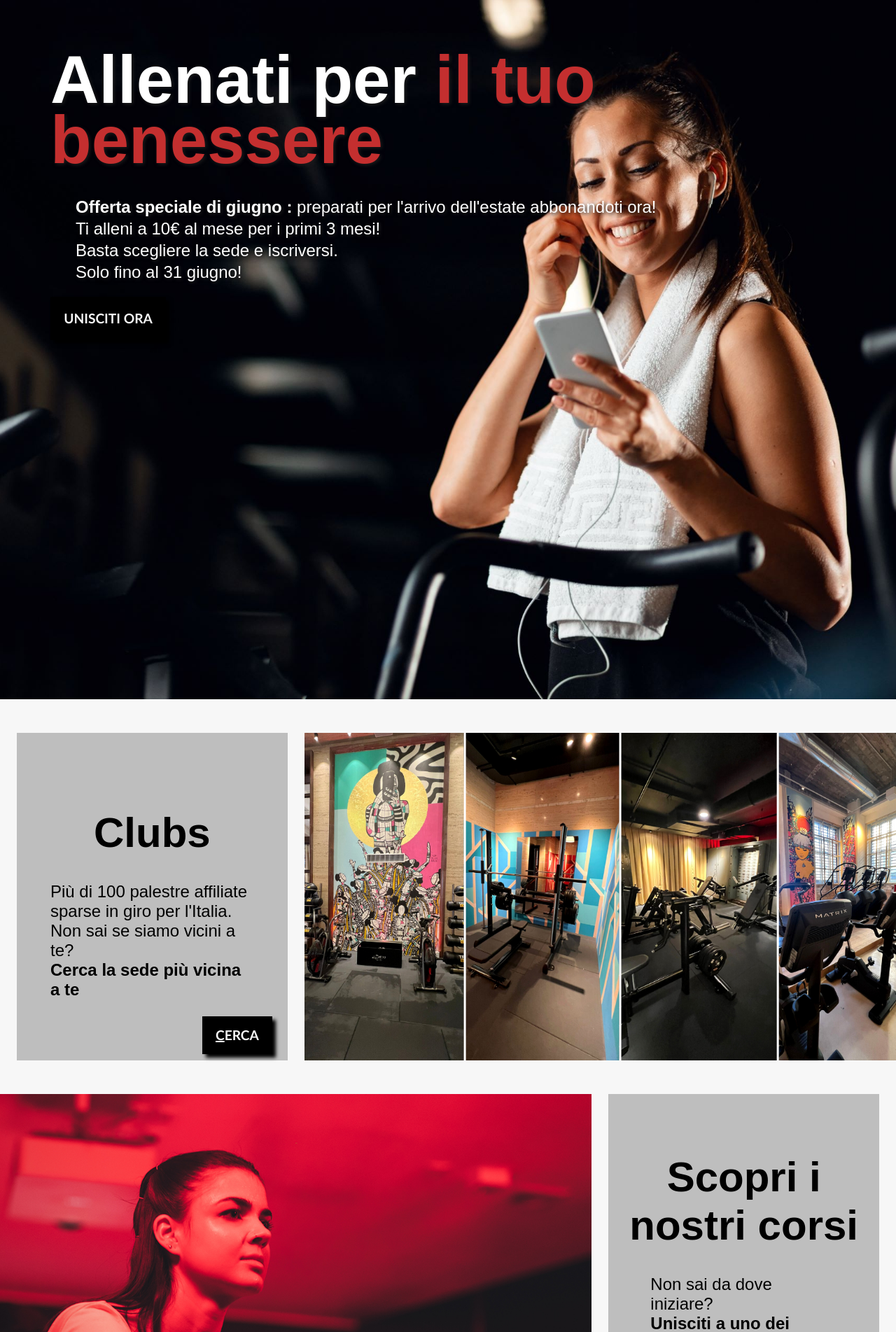
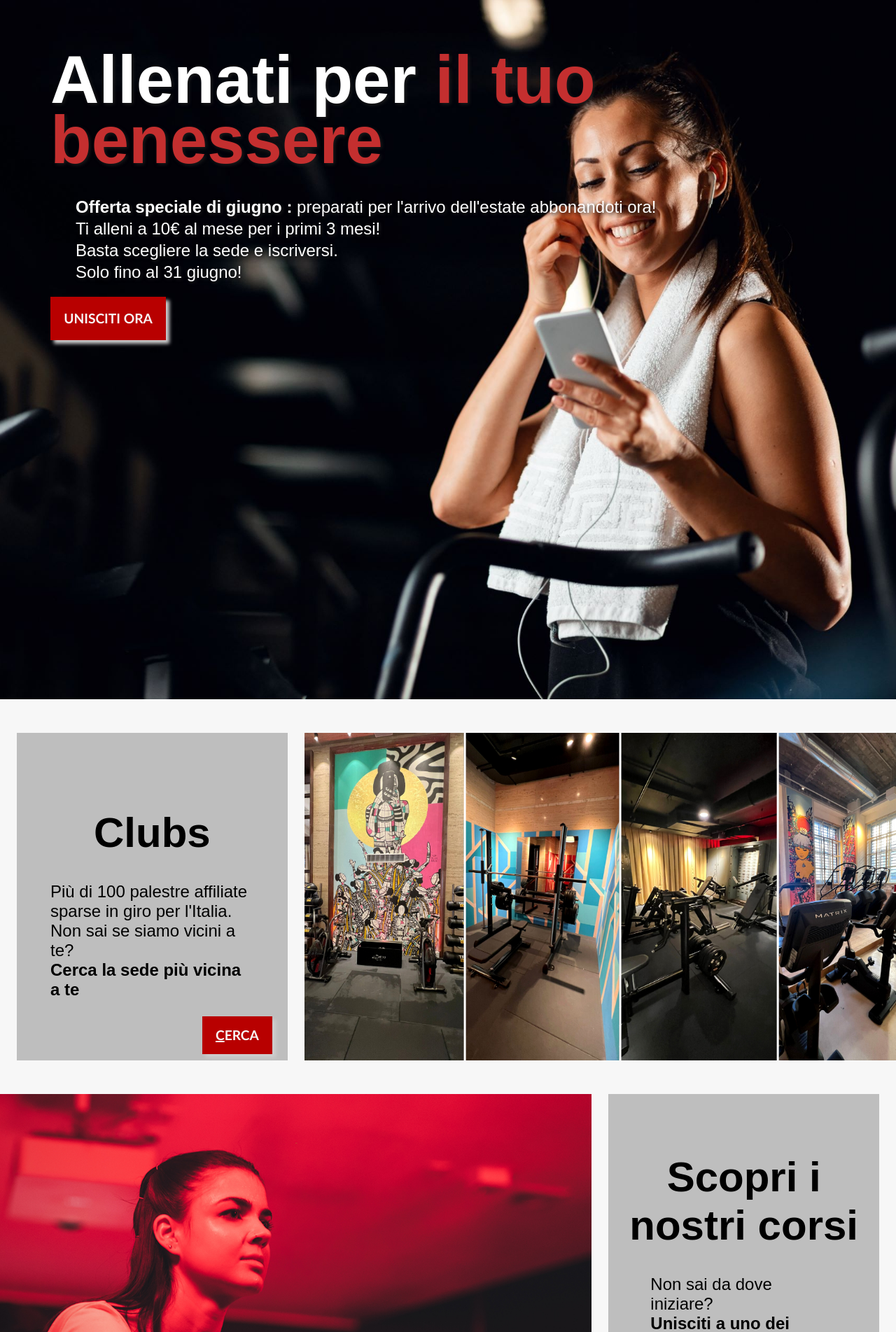
Before and after one commit to IsThisDemi/FitnessCenter, a PHP site: page /html/home.html in a window 1280 px wide. Shown: the part 29-1932 px from the top of the page at 70% size. Run offline with PHP 8.4, Linux system fonts and the light colour scheme.

Commit message:
minor light theme fix

```diff
--- a/css/style.css
+++ b/css/style.css
@@ -6,7 +6,7 @@
 	--gradient-first-color-hover: #414141;
 	--gradient-second-color: #1b1b1b;
 	--gradient-last-color: #121212;
-	--visited-links: #BBBBBB;
+	--visited-links: #911f1f;
 	--text-color: white;
 	--alternative-text-color: black;
 	--red: rgb(196, 47, 47);
@@ -44,7 +44,7 @@
 		--gradient-first-color-hover: #bebebe;
 		--gradient-second-color: #929292;
 		--gradient-last-color: #858585;
-		--visited-links: #BBBBBB;
+		--visited-links: #911f1f;
 		--text-color: black;
 		--alternative-text-color: black;
 		--red: rgb(196, 47, 47);
@@ -350,7 +350,7 @@ nav ul {
 }
 
 .menu_link {
-	background-color: var(--text-color);
+	background-color: var(--secondary-color);
 	padding: 1.0em;
 	margin: 0 0.5em 0.5em 0;
 	color: var(--primary-color);
@@ -358,7 +358,7 @@ nav ul {
 	font-size: 0.8em;
 	font-weight: bold;
 	text-decoration: none;
-	box-shadow: 5px 5px 5px black;
+	box-shadow: 5px 5px 5px var(--box-shadow-1);
 }
 
 .menu_link:hover {
@@ -691,7 +691,7 @@ nav ul {
 	border: 5px solid;
 	border-radius: 10px;
 	padding: 0.5em;
-	box-shadow: 5px 5px 5px rgb(65, 65, 65);
+	box-shadow: 5px 5px 5px var(--box-shadow-1);
 }
 
 #Forza_box {
```
